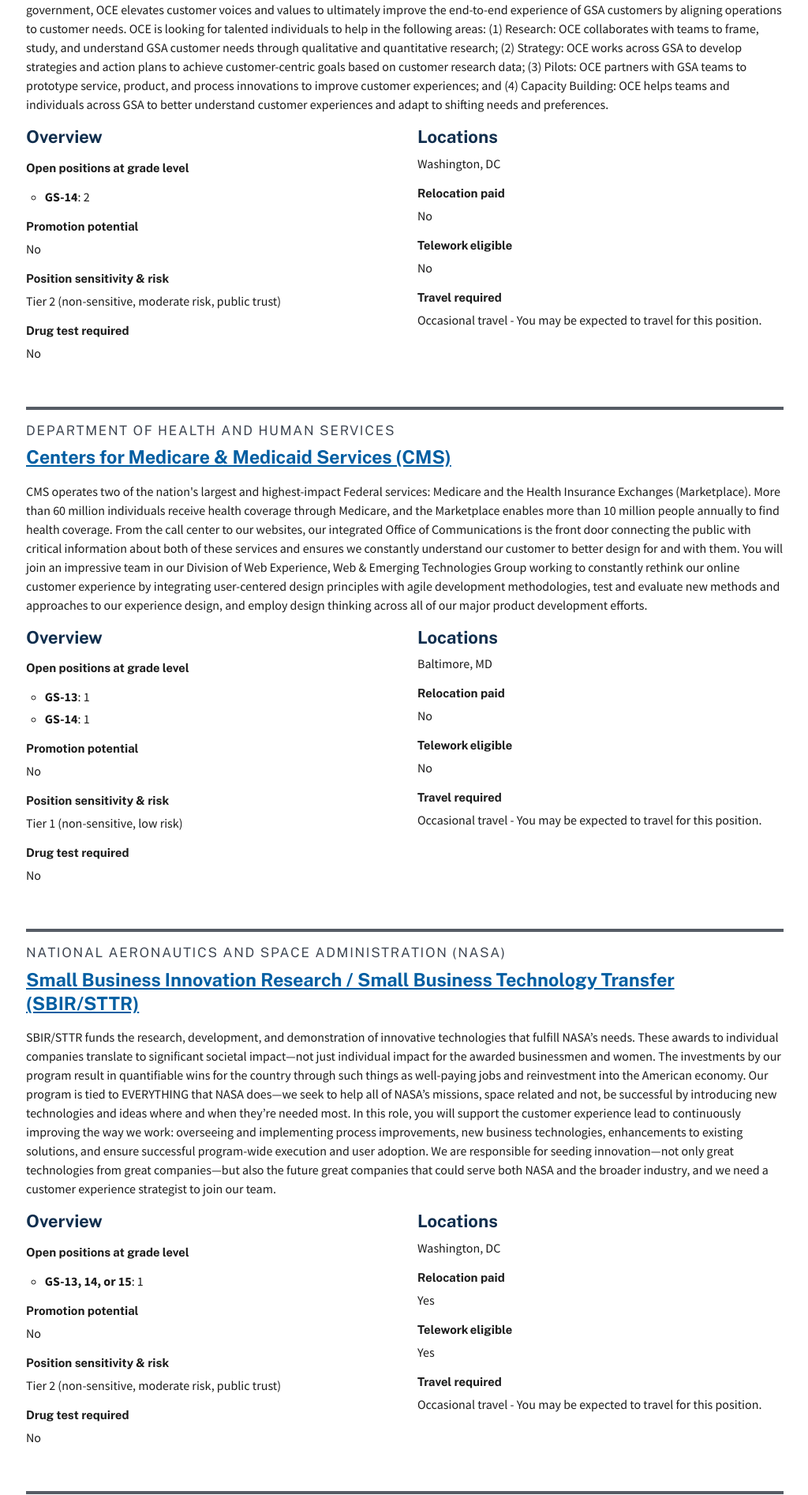
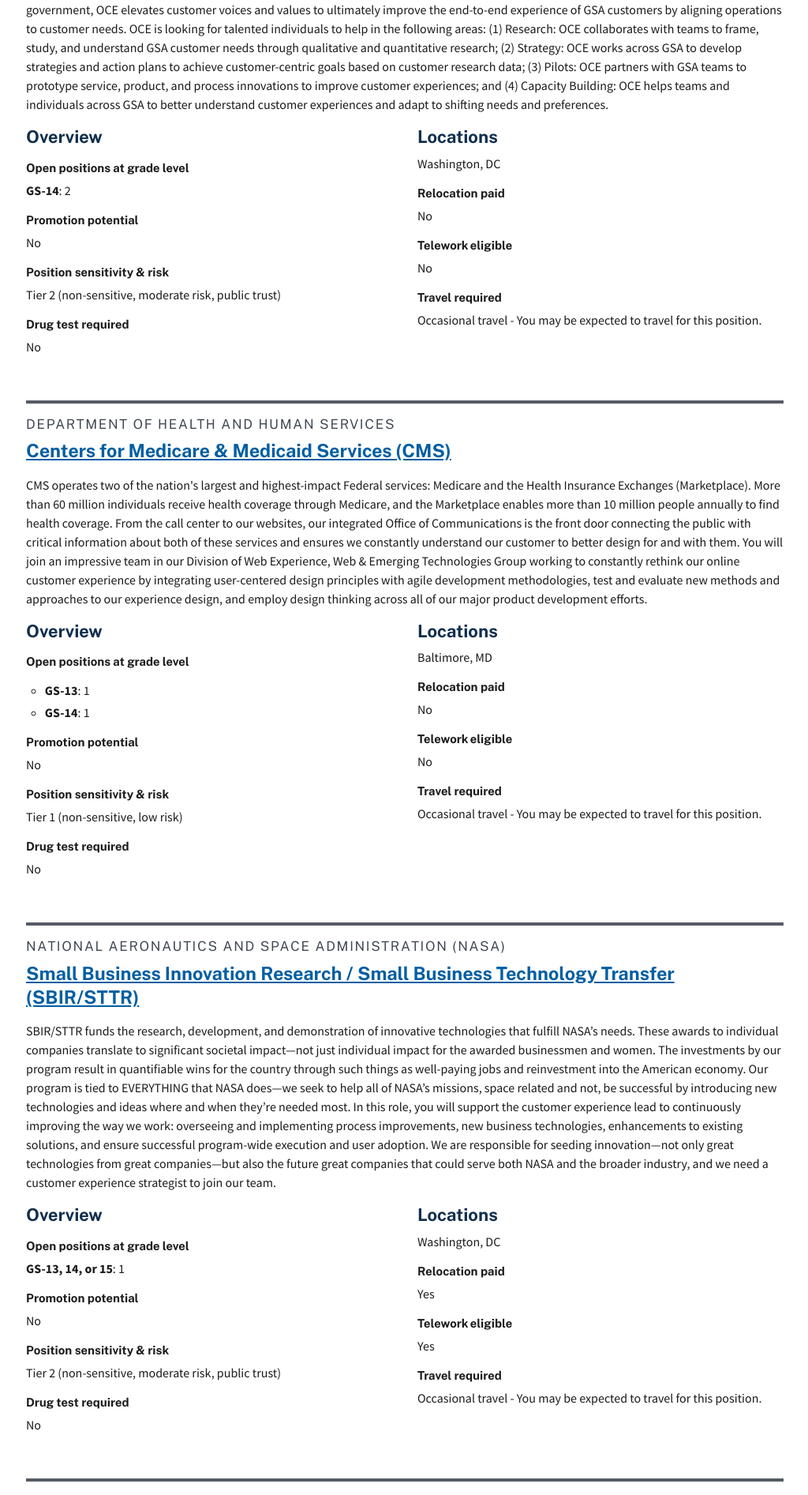
Before and after one commit to usds/SME-QA-Website, a Jekyll site: the page built from pages/actions/govwide-cx-info/cx-govwide.html, in a window 1280 px wide. Shown: the part 2563-4456 px from the top of the page at 79% size, without its empty margins (127-1151 px from the left). Built offline with Jekyll 4.4.1, drawn with Linux system fonts in a browser that asks for light colours.

Commit message:
Slight tweak to not show a bullet when there is hiring at only one grade level (or a list of grades)

```diff
--- a/pages/actions/govwide-cx-info/cx-govwide.html
+++ b/pages/actions/govwide-cx-info/cx-govwide.html
@@ -73,14 +73,21 @@
             <div class="smeqa-cx-agency-position">
               <ul class="smeqa-cx-agency-position__list">
                 <li class="smeqa-cx-agency-position__item">
-                  <h5 class="smeqa-cx-agency-position-oveview__header">
+                  <h5 class="smeqa-cx-agency-position__header">
                     Open positions at grade level
                   </h5>
+                  {% if org.open-positions.size > 1 %}
                   <ul class="smeqa-cx-agency__grades">
                     {% for grade in org.open-positions %}
                     <li><strong>GS-{{ grade.level }}</strong>: {{grade.open }}</li>
                     {% endfor %}
                   </ul>
+                  {% else %}
+                    <p class="smeqa-cx-agency-position__value">
+                    {% assign grade = org.open-positions.first %}
+                      <strong>GS-{{ grade.level }}</strong>: {{grade.open }}
+                    </p>
+                  {% endif %}
                 </li>
                 <li class="smeqa-cx-agency-position__item">
                   <h5 class="smeqa-cx-agency-position__header">
```
